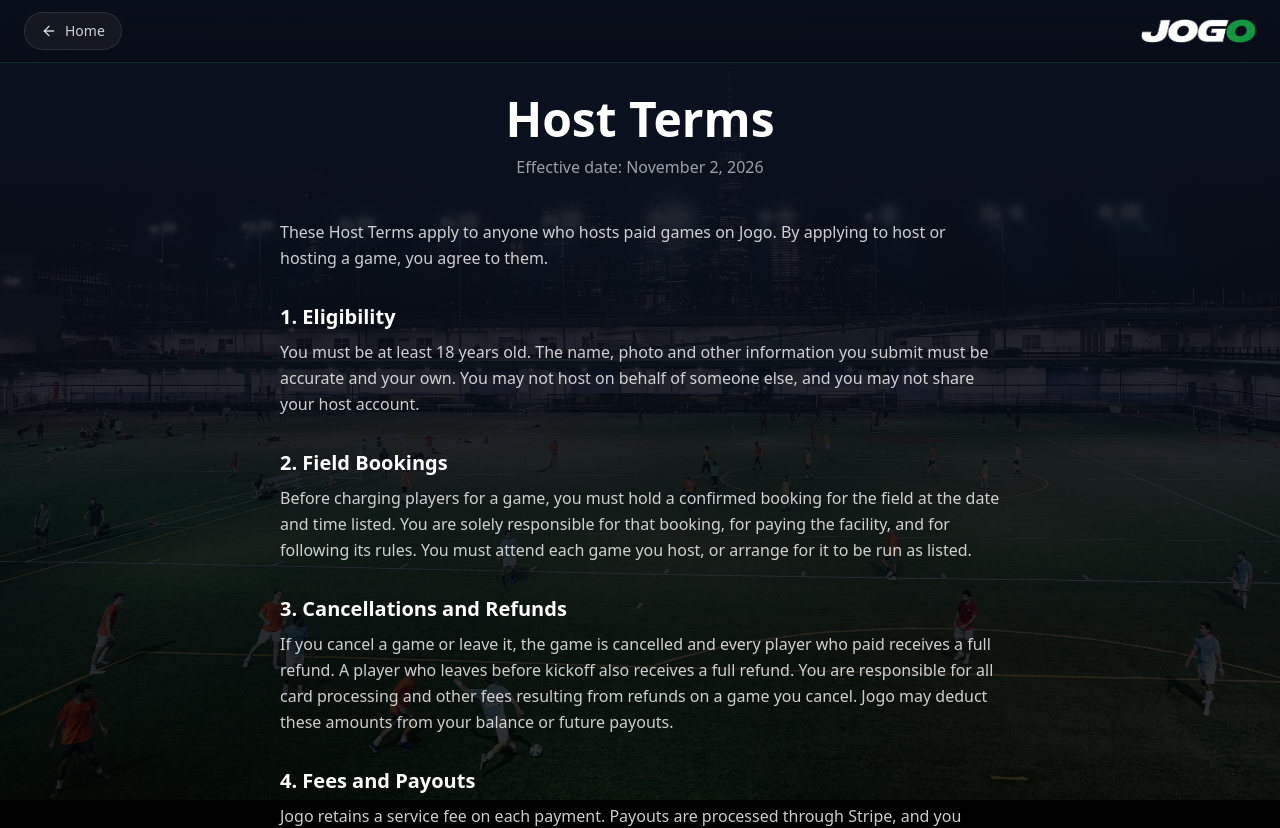
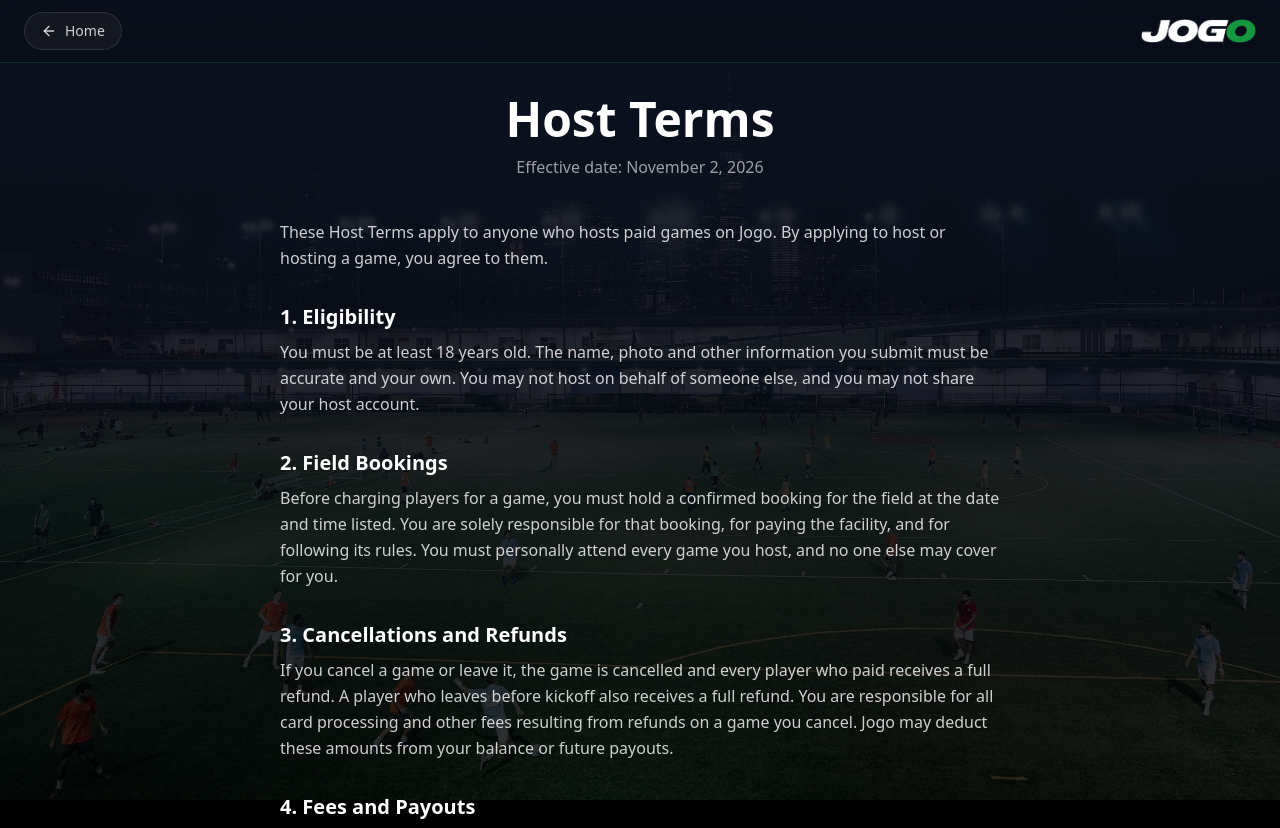
Before and after one commit to PitchPulse-Startup/jogo-landing, a React (Vite) app: page /host-terms in a window 1280 px wide. Shown: the top 828 px of the page. Built offline with nearby package versions, Linux system fonts and the light colour scheme.

Commit message:
attending host

```diff
--- a/src/HostTerms.jsx
+++ b/src/HostTerms.jsx
@@ -7,7 +7,7 @@ import AnimatedBackdrop from './components/AnimatedBackdrop';
 
 const SECTIONS = [
   ['1. Eligibility', 'You must be at least 18 years old. The name, photo and other information you submit must be accurate and your own. You may not host on behalf of someone else, and you may not share your host account.'],
-  ['2. Field Bookings', 'Before charging players for a game, you must hold a confirmed booking for the field at the date and time listed. You are solely responsible for that booking, for paying the facility, and for following its rules. You must attend each game you host, or arrange for it to be run as listed.'],
+  ['2. Field Bookings', 'Before charging players for a game, you must hold a confirmed booking for the field at the date and time listed. You are solely responsible for that booking, for paying the facility, and for following its rules. You must personally attend every game you host, and no one else may cover for you.'],
   ['3. Cancellations and Refunds', 'If you cancel a game or leave it, the game is cancelled and every player who paid receives a full refund. A player who leaves before kickoff also receives a full refund. You are responsible for all card processing and other fees resulting from refunds on a game you cancel. Jogo may deduct these amounts from your balance or future payouts.'],
   ['4. Fees and Payouts', 'Jogo retains a service fee on each payment. Payouts are processed through Stripe, and you must complete and maintain Stripe\'s verification requirements to receive them. Refunds and disputed charges may be recovered from your balance or future payouts.'],
   ['5. Removal', 'Jogo may suspend or remove you as a host, and may cancel and refund your games, at its discretion, including for player complaints, payment disputes, inaccurate information, or a violation of these Host Terms.'],
```
